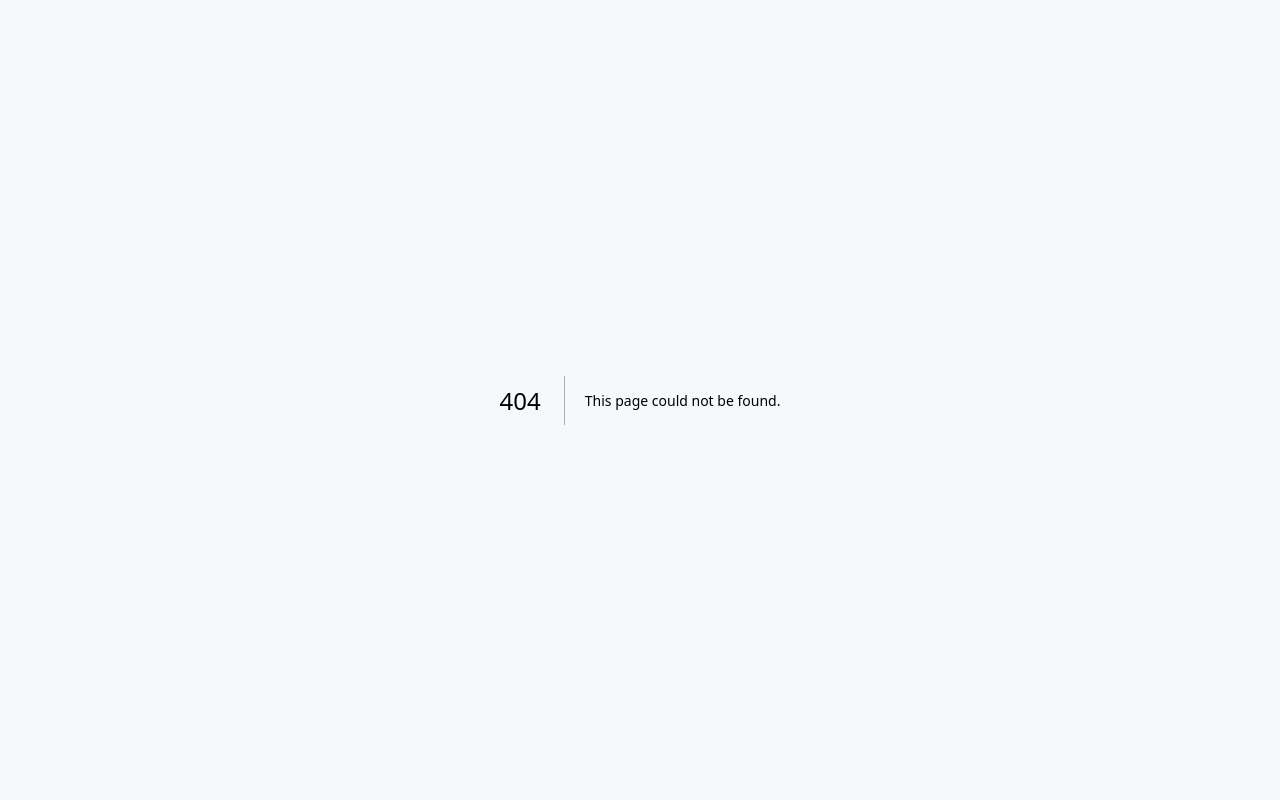
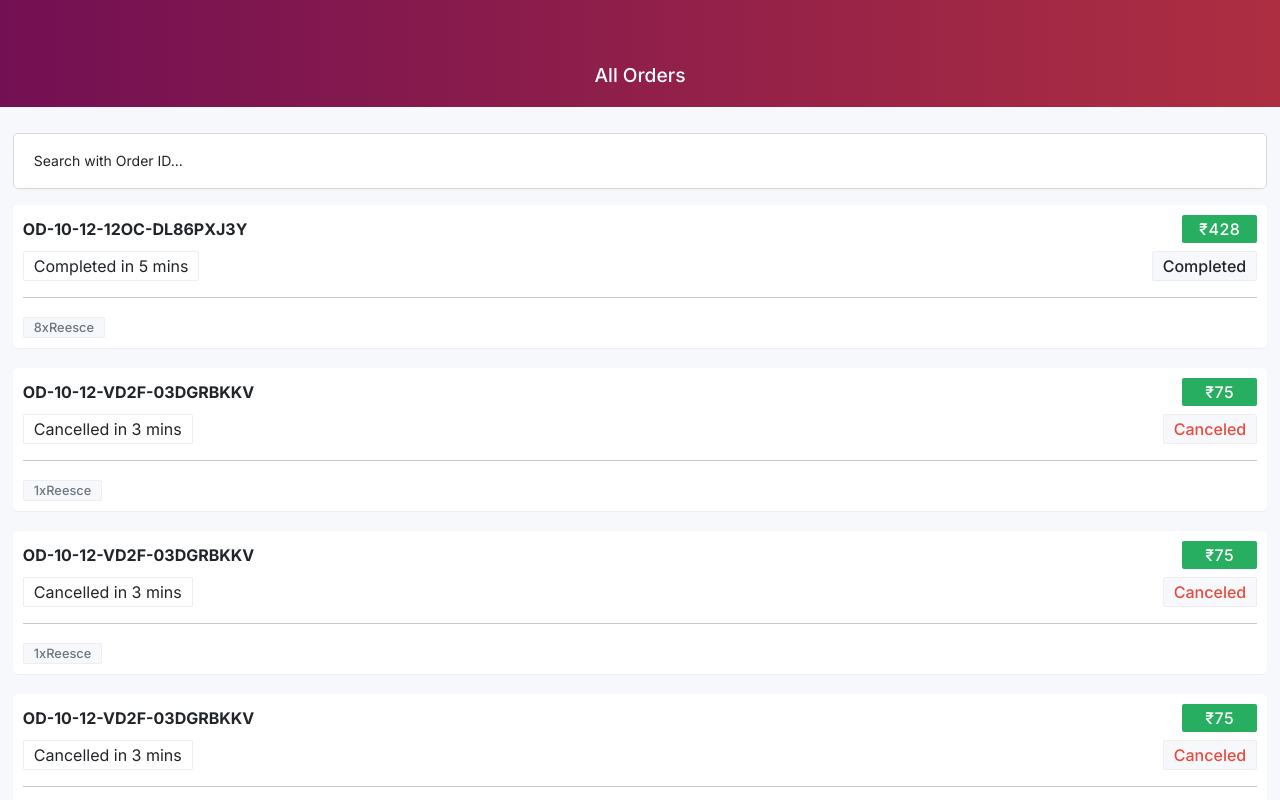
Before and after one commit to towardsanonymous/kpg-store-webapp, a Next.js app: page /order in a window 1280 px wide. Before the commit this address had no page. Shown: the top 800 px of the page. Built offline with nearby package versions, Linux system fonts and the light colour scheme.

Commit message:
order page

```diff
--- a/app/custom.css
+++ b/app/custom.css
@@ -183,15 +183,127 @@
     font-size: 12px; /* Adjust the font size as needed */
   }
 
-  .notification-badge {
-    border-radius: 100%;
-    color: black;
-    background-color: #ffcc00 !important;
-    position: absolute;
-    top: -1.2rem;
-    left: 11.8rem;
-    font-size: 12px;
+  .pageTitle {
+    color: #fff;
+    font-size: 1.2rem;
+    font-weight: 500;
+    margin-bottom: 20px;
+    padding: 1.1rem;
     text-align: center;
-    height: 18px;
-    width: 18px;
+    padding-top: 3.8rem;
+    position: fixed;
+    width: 100%;
+    z-index: 100;
 }
+
+.pageContents {
+    padding-top: 7.5rem;
+}
+
+.orders-tab-content {
+    min-height: 83vh;
+    background-color: #f7f8fb;
+    padding: 0.8rem;
+    margin-bottom: 5rem;
+}
+
+.mock-search-block--sticky {
+    position: sticky;
+    top: 35px;
+    z-index: 101;
+    background-color: transparent;
+}
+
+.mock-search-block {
+    background-color: #f8f9fa;
+}
+
+.searchMockInput, .itemSearchInput, .orderSearchInput {
+    background-color: #fff;
+    height: 3.8rem;
+    border-radius: 5px !important;
+    box-shadow: -1px 7px 10px -10px #ccc;
+    font-size: 14px;
+    padding: 20px;
+    width: 100%;
+    border: 1px solid #d8d8d8;
+    align-items: center;
+    box-shadow: rgb(27 31 35 / 4%) 0px 1px 0px, rgb(255 255 255 / 25%) 0px 1px 0px inset;
+}
+
+.mock-search-block > div {
+    background-color: #fff;
+    height: 3.5rem;
+    border-radius: 0.775rem;
+    -webkit-box-align: center;
+    -ms-flex-align: center;
+    align-items: center;
+    -webkit-box-shadow: 0px 4px 10px -10px #ccc;
+    box-shadow: 0px 4px 10px -10px #ccc;
+}
+
+.singleOrderInList {
+    background-color: #fff;
+    margin-bottom: 20px;
+    padding: 10px;
+    border-radius: 5px;
+    box-shadow: rgb(27 31 35 / 4%) 0px 1px 0px, rgb(255 255 255 / 25%) 0px 1px 0px inset;
+    display: flex;
+    align-items: center;
+}
+
+.singleOrderInList .orderTotal {
+    background-color: #27ae60;
+    padding: 2px 15px;
+    color: #fff;
+    font-weight: 500;
+    border-top: 0;
+    border-right: 0;
+    font-size: 1rem;
+    letter-spacing: 0.5px;
+    border-radius: 2px;
+    min-width: 75px;
+    text-align: center;
+}
+
+.orderTimerWrapper {
+    padding: 2px 10px;
+    border-radius: 2px;
+    font-weight: 400;
+    border: 1px solid #eee;
+}
+
+.listSingleOrderStatus {
+    background-color: #f7f8fb;
+    padding: 2px 10px;
+    border-radius: 2px;
+    width: fit-content;
+    border: 1px solid #eee;
+    min-width: 75px;
+    text-align: center;
+    font-weight: 500;
+}
+
+.orderList-orderItemsPreview > span {
+    background-color: #f7f8fb;
+    padding: 2px 10px;
+    border-radius: 2px;
+    width: fit-content;
+    border: 1px solid #eee;
+    min-width: 75px;
+    text-align: center;
+    font-weight: 500;
+}
+
+.text-muted {
+    color: #6c757d !important;
+}
+
+.listSingleOrderStatus--canceled {
+    color: #e74c3c !important;
+}
+
+a {
+    text-decoration: none;
+    color: inherit; /* Ensures that the link color remains the same as its parent */
+  }
--- a/app/globals.css
+++ b/app/globals.css
@@ -1,3 +1,10 @@
 body {
     background-color: #f7f8fb !important;
 }
+
+a {
+    color: inherit;
+    text-decoration: none;
+    background-color: transparent;
+    -webkit-text-decoration-skip: objects;
+}
--- /dev/null
+++ b/app/order/page.js
@@ -0,0 +1,133 @@
+import React from 'react'
+
+function pages() {
+  const orders = [
+    {
+      id: 1,
+      orderId: 'OD-10-12-12OC-DL86PXJ3Y',
+      total: 428,
+      statusDetails: 'Completed in 5 mins',
+      status: 'Completed',
+      statusClass: 'false',
+      itemQuantity: 8,
+      itemName: 'Reesce',
+    },
+    {
+      id: 2,
+      orderId: 'OD-10-12-VD2F-03DGRBKKV',
+      total: 75,
+      statusDetails: 'Cancelled in 3 mins',
+      status: 'Canceled',
+      statusClass: 'listSingleOrderStatus--canceled',
+      itemQuantity: 1,
+      itemName: 'Reesce',
+    },
+    {
+      id: 3,
+      orderId: 'OD-10-12-VD2F-03DGRBKKV',
+      total: 75,
+      statusDetails: 'Cancelled in 3 mins',
+      status: 'Canceled',
+      statusClass: 'listSingleOrderStatus--canceled',
+      itemQuantity: 1,
+      itemName: 'Reesce',
+    },
+    {
+      id: 4,
+      orderId: 'OD-10-12-VD2F-03DGRBKKV',
+      total: 75,
+      statusDetails: 'Cancelled in 3 mins',
+      status: 'Canceled',
+      statusClass: 'listSingleOrderStatus--canceled',
+      itemQuantity: 1,
+      itemName: 'Reesce',
+    },
+    {
+      id: 5,
+      orderId: 'OD-10-12-VD2F-03DGRBKKV',
+      total: 75,
+      statusDetails: 'Cancelled in 3 mins',
+      status: 'Canceled',
+      statusClass: 'listSingleOrderStatus--canceled',
+      itemQuantity: 1,
+      itemName: 'Reesce',
+    },
+    // Add more orders as needed
+  ];
+
+  return (
+   <>
+   <div>
+    <div class="pageTitle bg-primary-gradient">All Orders</div>
+
+
+<div className='pageContents'>
+<div class="orders-tab-content">
+<div className="liveOrderList">
+      <a href="/search-orders">
+        <div className="mock-search-block mb-3 mock-search-block--sticky">
+          <div className="px-15 d-flex justify-content-between searchMockInput">
+            <div>
+              <span>Search with Order ID...</span>
+            </div>
+            <div>
+              <i className="si si-magnifier"></i>
+            </div>
+          </div>
+        </div>
+      </a>
+
+      {orders.map((order) => (
+        <div key={order.id} className="singleOrderInList position-relative">
+          <a className="w-100" href={`/order/${order.id}`}>
+            <div className="d-flex justify-content-between align-items-center">
+              <div className="uniqueOrderId">
+                <strong>{order.orderId}</strong>
+              </div>
+              <div className="orderTotal">₹{order.total}</div>
+            </div>
+            <div className="d-flex justify-content-between align-items-center mt-2">
+              <div className="mr-2">
+                <div className="orderTimerWrapper">{order.statusDetails}</div>
+              </div>
+              <div className={`listSingleOrderStatus ${order.statusClass}`}>
+                <span>{order.status}</span>
+              </div>
+            </div>
+            <hr />
+            <div className="orderList-orderItemsPreview">
+              <span className="mr-2 text-muted">
+                <span className="mr-1">{order.itemQuantity}x</span>
+                {order.itemName}
+              </span>
+            </div>
+            <canvas
+              className="ink"
+              height="0"
+              width="0"
+              style={{
+                borderRadius: 'inherit',
+                height: '100%',
+                left: '0px',
+                position: 'absolute',
+                top: '0px',
+                width: '100%',
+              }}
+            ></canvas>
+          </a>
+        </div>
+      ))}
+    </div>
+
+  </div>
+</div>
+
+
+
+
+   </div>
+   </>
+  )
+}
+
+export default pages
```
Also changed, not shown: app/components/FullWidthTabs.js (added, +73 -0 lines), app/order1/page.js (added, +15 -0 lines), app/page.js (+13 -3 lines).
